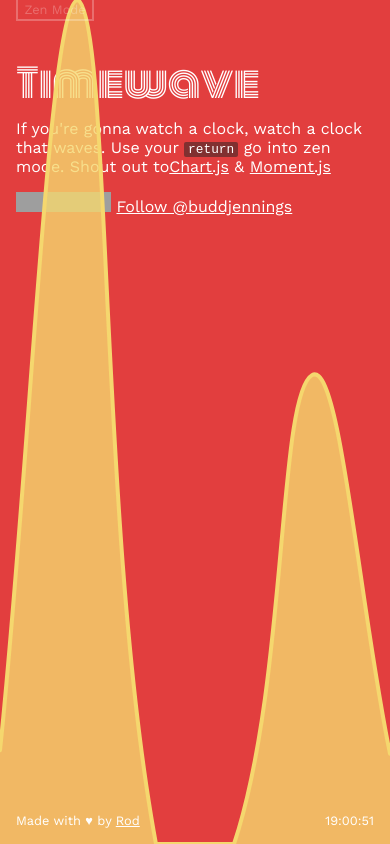
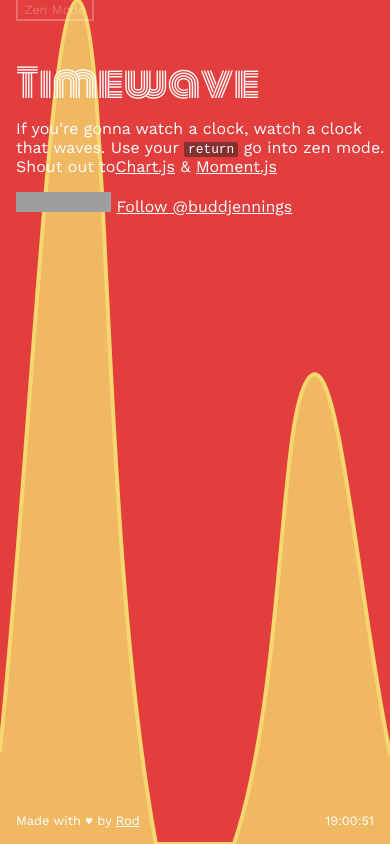
Before and after one commit to rod/location-selection, a website: page index.html in a window 390 px wide. Drawn offline with nearby package versions, Linux system fonts and the light colour scheme; grey boxes are pictures that could not be loaded.

Commit message:
fix z indexing for iphone

```diff
--- a/index.html
+++ b/index.html
@@ -13,6 +13,7 @@
 
 <body>
   <main>
+    <canvas id="wave"></canvas>
     <header class="header target">
       <h1>Timewave</h1>
       <p>
@@ -24,8 +25,6 @@
         <a href="https://twitter.com/buddjennings" class="twitter-follow-button" data-show-count="false">Follow @buddjennings</a> <script>!function(d,s,id){var js,fjs=d.getElementsByTagName(s)[0],p=/^http:/.test(d.location)?'http':'https';if(!d.getElementById(id)){js=d.createElement(s);js.id=id;js.src=p+'://platform.twitter.com/widgets.js';fjs.parentNode.insertBefore(js,fjs);}}(document, 'script', 'twitter-wjs');</script>
       </p>
     </header>
-
-    <canvas id="wave"></canvas>
     <small id="zen">Zen Mode</small>
     <small class="plug target">Made with &hearts; by <a href="http://rod.today">Rod</a></small>
     <small id="time"></small>
--- a/styles/main.scss
+++ b/styles/main.scss
@@ -21,9 +21,11 @@ main {
 }
 
 header {
-  padding: 4em 1rem;
   max-width: 30em;
-  width: 100%;
+  z-index: 2;
+  position: fixed;
+  top: 4em;
+  left: 1rem;
 }
 
 h1 {
@@ -48,7 +50,6 @@ kbd {
   left: 0;
   max-height: 100%;
   overflow: visible;
-  // z-index: 0;
 }
 
 #time,
```
Also changed, not shown: styles/main.css, 1 other file.
